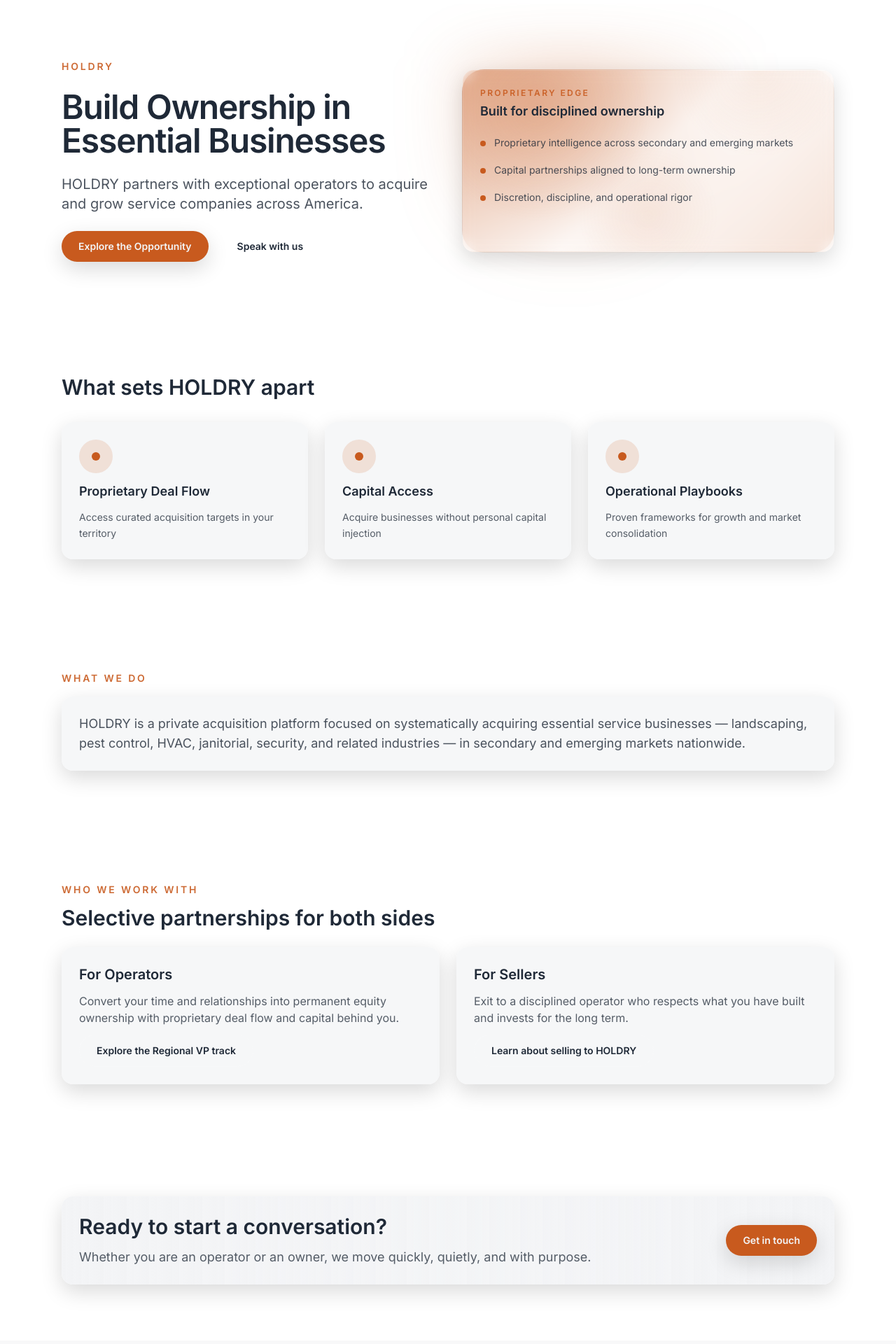
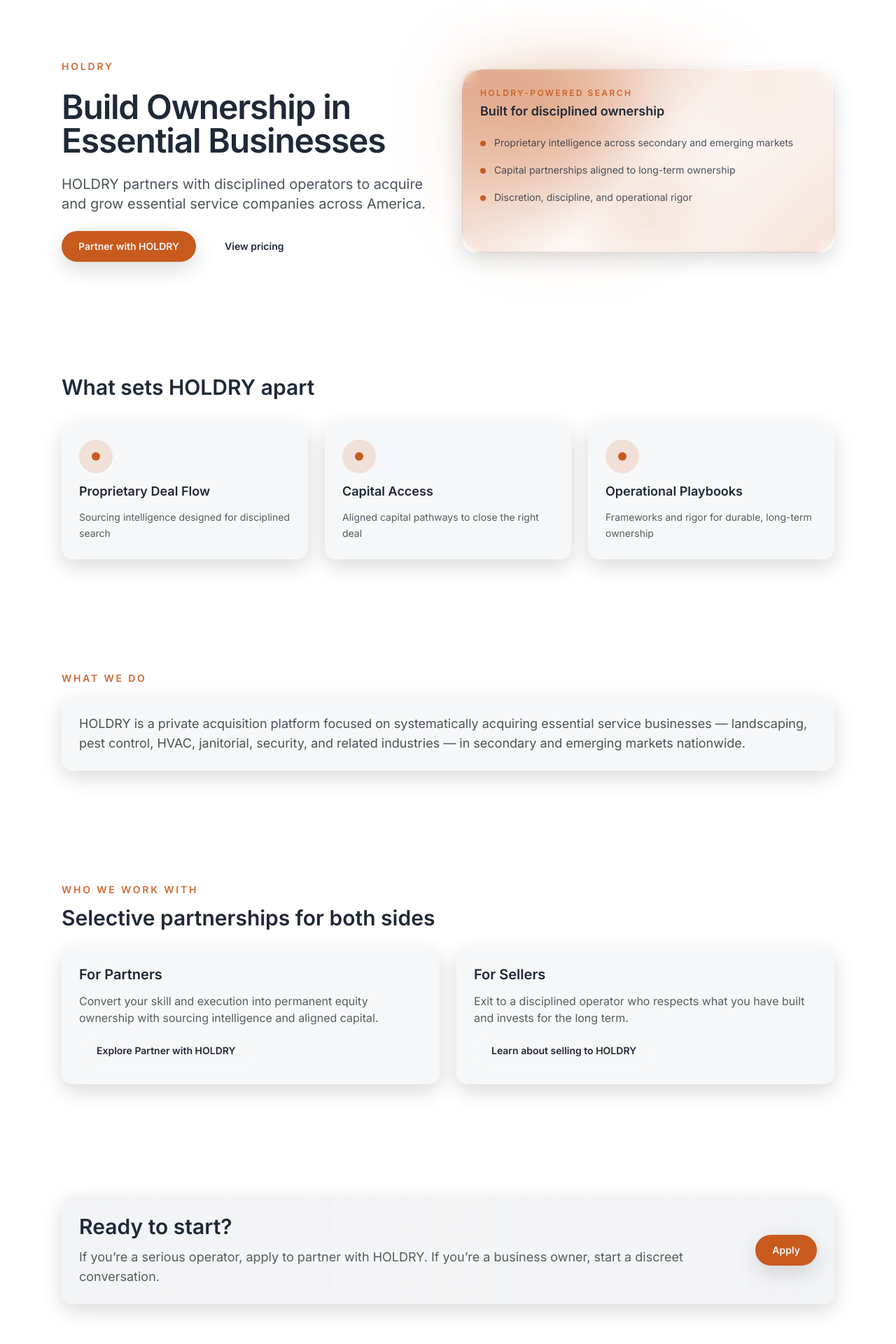
Before and after one commit to 7vw5pwdknv-spec/withpane.com, a Next.js app: page / in a window 1280 px wide. Shown: the part 200-2120 px from the top of the page at 70% size. Built offline with nearby package versions, Linux system fonts and the light colour scheme.

Commit message:
Update descriptions and titles in page.tsx

```diff
--- a/src/app/(site)/page.tsx
+++ b/src/app/(site)/page.tsx
@@ -6,17 +6,17 @@ import { Hero } from "@/components/Hero";
 const pillars = [
   {
     title: "Proprietary Deal Flow",
-    description: "Access curated acquisition targets in your territory",
+    description: "Sourcing intelligence designed for disciplined search",
     icon: <div className="h-3 w-3 rounded-full bg-accent" />
   },
   {
     title: "Capital Access",
-    description: "Acquire businesses without personal capital injection",
+    description: "Aligned capital pathways to close the right deal",
     icon: <div className="h-3 w-3 rounded-full bg-accent" />
   },
   {
     title: "Operational Playbooks",
-    description: "Proven frameworks for growth and market consolidation",
+    description: "Frameworks and rigor for durable, long-term ownership",
     icon: <div className="h-3 w-3 rounded-full bg-accent" />
   }
 ];
@@ -27,13 +27,13 @@ export default function HomePage() {
       <Hero
         eyebrow="HOLDRY"
         title="Build Ownership in Essential Businesses"
-        description="HOLDRY partners with exceptional operators to acquire and grow service companies across America."
-        cta={{ href: "/regional-vp", label: "Explore the Opportunity" }}
-        secondaryCta={{ href: "/contact", label: "Speak with us" }}
+        description="HOLDRY partners with disciplined operators to acquire and grow essential service companies across America."
+        cta={{ href: "/partner", label: "Partner with HOLDRY" }}
+        secondaryCta={{ href: "/pricing", label: "View pricing" }}
       >
         <div className="space-y-5">
           <div className="space-y-1">
-            <p className="text-xs font-semibold uppercase tracking-[0.2em] text-accent/90">Proprietary edge</p>
+            <p className="text-xs font-semibold uppercase tracking-[0.2em] text-accent/90">HOLDRY-powered search</p>
             <p className="text-lg font-semibold text-sand">Built for disciplined ownership</p>
           </div>
 
@@ -56,7 +56,6 @@ export default function HomePage() {
 
       <section className="section space-y-8">
         <div className="space-y-3">
-          {/* Removed “Value Proposition” */}
           <h2 className="text-2xl font-semibold text-sand md:text-3xl">What sets HOLDRY apart</h2>
         </div>
         <div className="grid gap-6 md:grid-cols-3">
@@ -84,17 +83,18 @@ export default function HomePage() {
             <h2 className="text-2xl font-semibold text-sand md:text-3xl">Selective partnerships for both sides</h2>
           </div>
         </div>
+
         <div className="grid gap-6 md:grid-cols-2">
           <div className="card space-y-3">
-            <h3 className="text-xl font-semibold text-sand">For Operators</h3>
+            <h3 className="text-xl font-semibold text-sand">For Partners</h3>
             <p className="text-sand/75">
-              Convert your time and relationships into permanent equity ownership with proprietary deal flow and capital
-              behind you.
+              Convert your skill and execution into permanent equity ownership with sourcing intelligence and aligned capital.
             </p>
-            <Link href="/regional-vp" className="btn-secondary inline-flex w-fit">
-              Explore the Regional VP track
+            <Link href="/partner" className="btn-secondary inline-flex w-fit">
+              Explore Partner with HOLDRY
             </Link>
           </div>
+
           <div className="card space-y-3">
             <h3 className="text-xl font-semibold text-sand">For Sellers</h3>
             <p className="text-sand/75">
@@ -108,9 +108,9 @@ export default function HomePage() {
       </section>
 
       <CTASection
-        title="Ready to start a conversation?"
-        description="Whether you are an operator or an owner, we move quickly, quietly, and with purpose."
-        cta={{ href: "/contact", label: "Get in touch" }}
+        title="Ready to start?"
+        description="If you’re a serious operator, apply to partner with HOLDRY. If you’re a business owner, start a discreet conversation."
+        cta={{ href: "/partner#apply", label: "Apply" }}
       />
     </div>
   );
```
